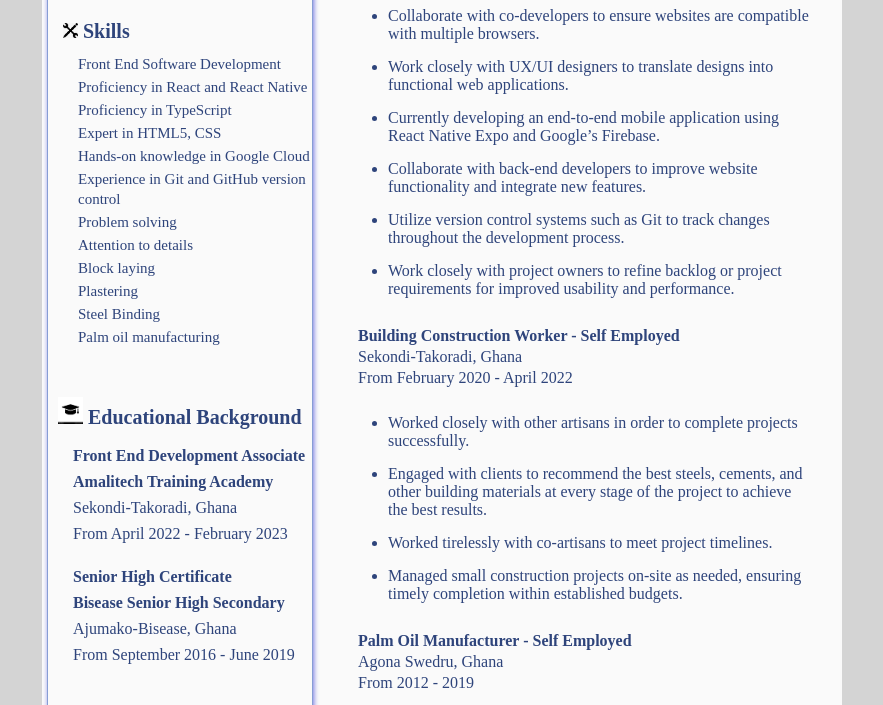
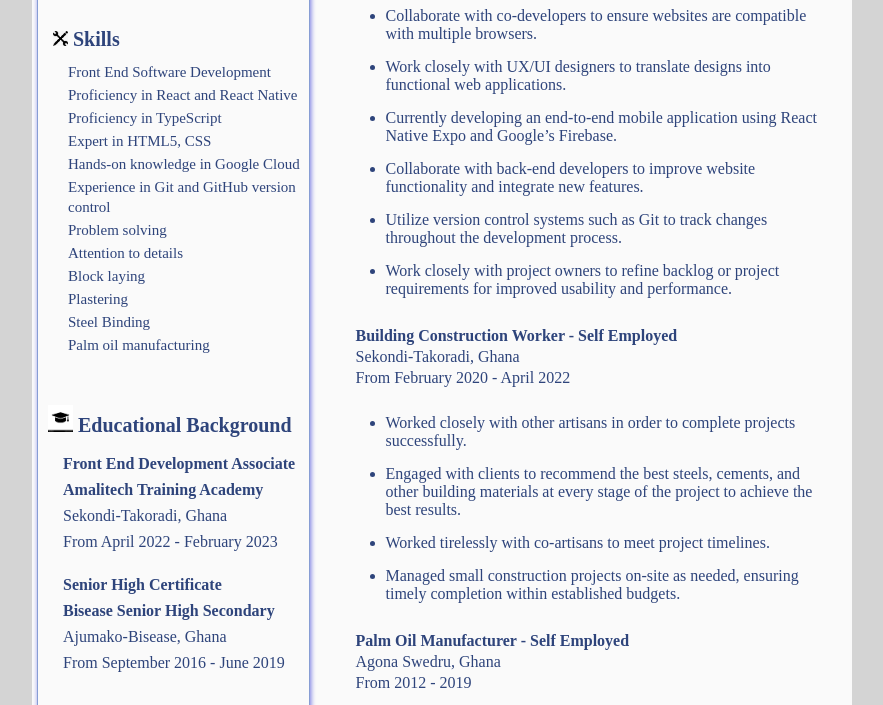
Before and after one commit to eben-arkoh-amoah/readme, a plain HTML site: page index.html in a window 1280 px wide. Shown: the part 641-1346 px from the top of the page, without its empty margins (198-1081 px from the left). Drawn offline with Linux system fonts and the light colour scheme.

```diff
--- a/index.html
+++ b/index.html
@@ -5,8 +5,9 @@
     <meta charset="UTF-8">
     <meta http-equiv="X-UA-Compatible" content="IE=edge">
     <meta name="viewport" content="width=device-width, initial-scale=1.0">
+    <link rel="icon" href="./assets/education-icon.jpg" type="image/x-icon">
     <link rel="stylesheet" type="text/css" href="./style.css">
-    <title>About Me - Ebenezer</title>
+    <title>About Me - Ebenezer Arkoh-Amoh</title>
 </head>
 
 <body>
--- a/style.css
+++ b/style.css
@@ -9,7 +9,7 @@ body {
 }
 
 .container {
-    width: 800px;
+    width: 820px;
     background-color: #fafafa;
     display: flex;
     flex-direction: row;
```
